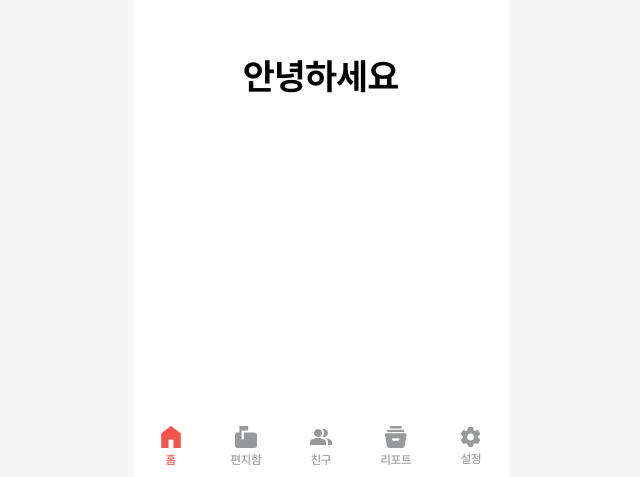
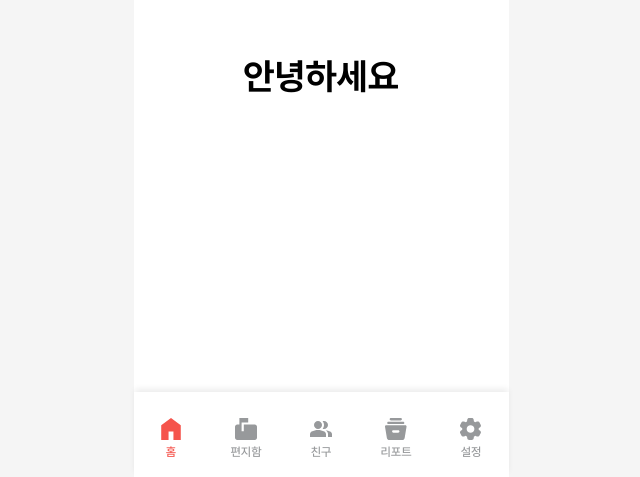
Before and after one commit to soksak-letter/soksak-Front, a React (Vite) app: page / in a window 1280 px wide. Shown: the part 323-800 px from the top of the page, without its empty margins (319-959 px from the left). Built offline with nearby package versions, Linux system fonts and the light colour scheme.

Commit message:
[#7] <style>: <tabbar 흰색 박스 css 수정 및 그림자 넣기>

```diff
--- a/src/components/TabBar.tsx
+++ b/src/components/TabBar.tsx
@@ -1,4 +1,3 @@
-import router from '@/Router';
 import { useLocation, useNavigate } from 'react-router-dom';
 
 const HomeIcon = ({ className }: { className?: string }) =>(
@@ -27,7 +26,7 @@ const ReportIcon=({className}:{className?:string})=>(
     </svg>
 );
 const SettingIcon=({className}:{className?:string})=>(
-    <svg width="20" height="20" viewBox="0 0 20 20" fill="none" xmlns="http://www.w3.org/2000/svg">
+    <svg className={className} width="20" height="20" viewBox="0 0 20 20" fill="none" xmlns="http://www.w3.org/2000/svg">
         <path d="M8.345 20C7.895 20 7.50767 19.85 7.183
         19.55C6.85833 19.25 6.66233 18.8833 6.595
         18.45L6.37 16.8C6.15333 16.7167 5.94933 16.6167 5.758
@@ -61,7 +60,9 @@ const TabBar = () => {
   ];
 
   return (
-    <nav className=" fixed bottom-0 left-0 right-0 mx-auto w-full max-w-[375px] bg-white border-t border-white h-16 pb-safe">
+    <nav className="fixed bottom-0 left-0 right-0 mx-auto w-full max-w-[375px]
+    bg-#FAFAFA h-[85px] pt-[5px]
+     border-t border-white shadow-[0_-4px_6px_-1px_rgba(0,0,0,0.08)] h-16 pb-safe">
       <ul className="flex w-full h-full">
         {tabs.map((tab) => {
             const isActive = location.pathname === tab.route;
@@ -75,7 +76,7 @@ const TabBar = () => {
                   className={`flex flex-col items-center justify-center w-full h-full gap-1.5
                     ${isActive ? 'text-[#F5544C]' : 'text-[#97999B]'}`}
                 >
-                  {/* 여기를 고쳤습니다: span 대신 Icon 컴포넌트 직접 사용 */}
+                  {/* Icon 컴포넌트 직접 사용 */}
                   <Icon className="w-[22px] h-[22px]" />
 
                   {/* 라벨 텍스트 */}
```
